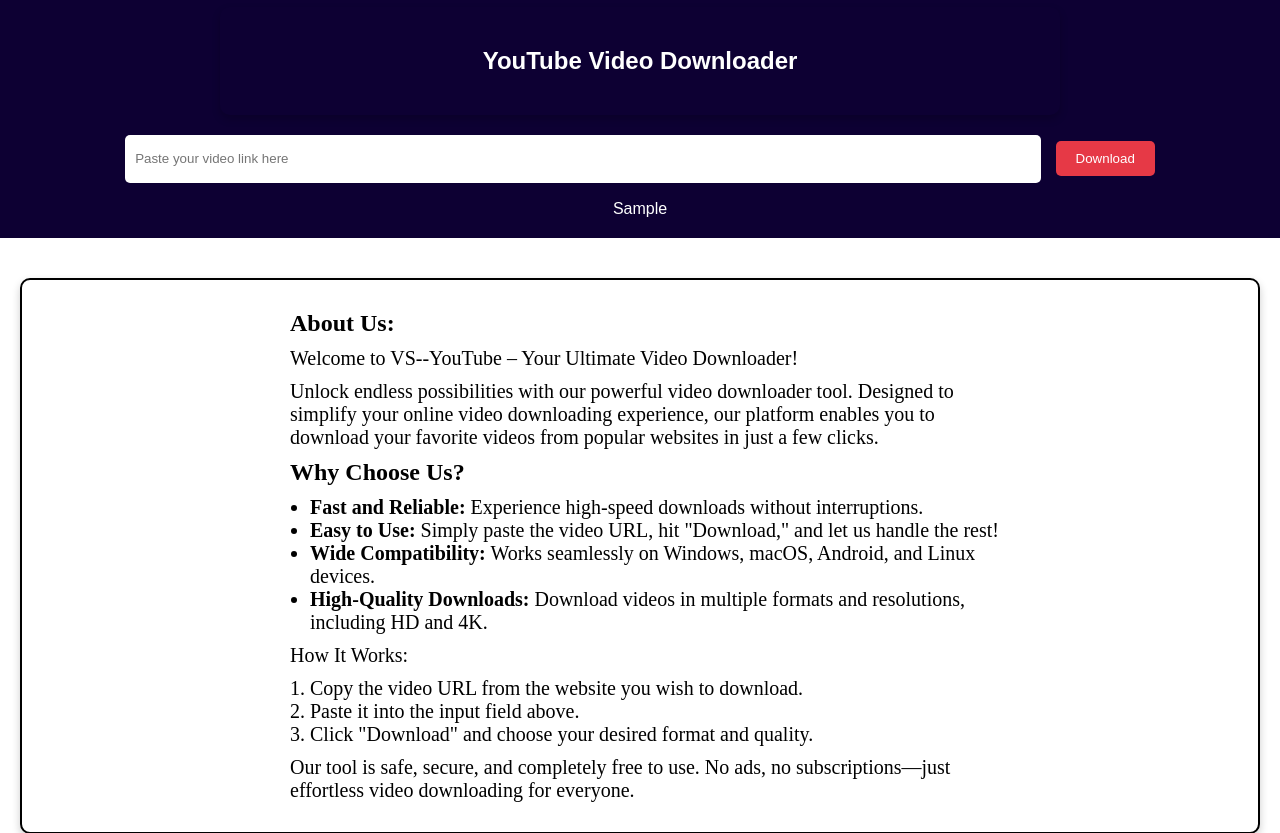
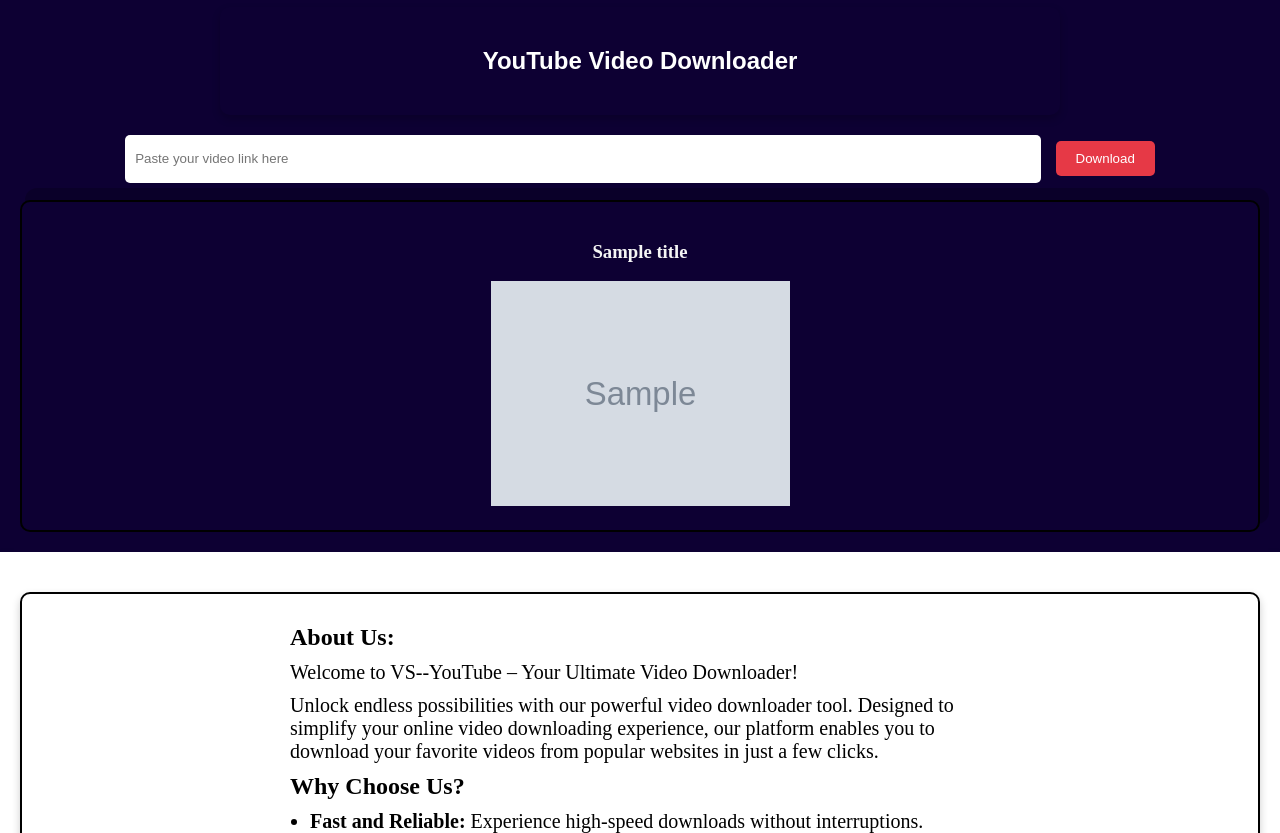
Before and after one commit to Ajayrawati/Video_Download, a Flask app: template templates/download.html in a window 1280 px wide. Shown: the part 70-903 px from the top of the page. Run offline with Flask 3, Linux system fonts and the light colour scheme; the template is opened without the code that fills it: most values are stand-ins (such as "Sample title", 1, 10 or a date in 2020); grey boxes marked "Sample" are stand-in pictures.

Commit message:
Improved UI and data passing

```diff
--- a/app.py
+++ b/app.py
@@ -13,7 +13,10 @@
     if not vedio_url:
         return "Error: No video URL provided.", 400
     vedio_data = extract_vedio_data_from_url(vedio_url)
-    return render_template("download.html",vedio_data=vedio_data)
+    title = vedio_data["title"]
+    thumbnail = vedio_data["thumbnail"]
+    formats = vedio_data["formats"]
+    return render_template("download.html",title=title,thumbnail=thumbnail, formats=formats)
 
 if __name__ == "__main__":
     app.run(debug=True)
--- a/static/css/style.css
+++ b/static/css/style.css
@@ -108,5 +108,24 @@
 
 footer {
     margin-top: 20px;
+
     font-size: 14px;
 }
+
+
+.download-material{
+    background-color: #0d0033;
+    color: #f5f5f5;
+    padding: 20px;
+    border-radius: 10px;
+    margin: 20px;
+    box-shadow: 7px -10px 0px 2px rgba(0, 0, 0, 0.2);
+    border: 2px solid black;
+    font-family: 'Gilroy';
+}
+
+.thumbnail{
+    margin: auto;
+    width: 50%;
+    height: 50%;
+}
--- a/templates/download.html
+++ b/templates/download.html
@@ -23,10 +23,16 @@
               <button type="submit" class="cover_input">Download</button>
             </form>
           </div>
+
     </div>
-    <div>
-        {{vedio_data}}
+    <div class="download-material">
+        <h3>{{title}}</h3>
+          <div class="thumbnail">
+            <img src="{{thumbnail}}" alt="thumbnail" class="thumbnail">
+          </div>
     </div>
+
+
     <div class="white-section">
         <!-- White Section -->
         <div class="Grey-white">
```
